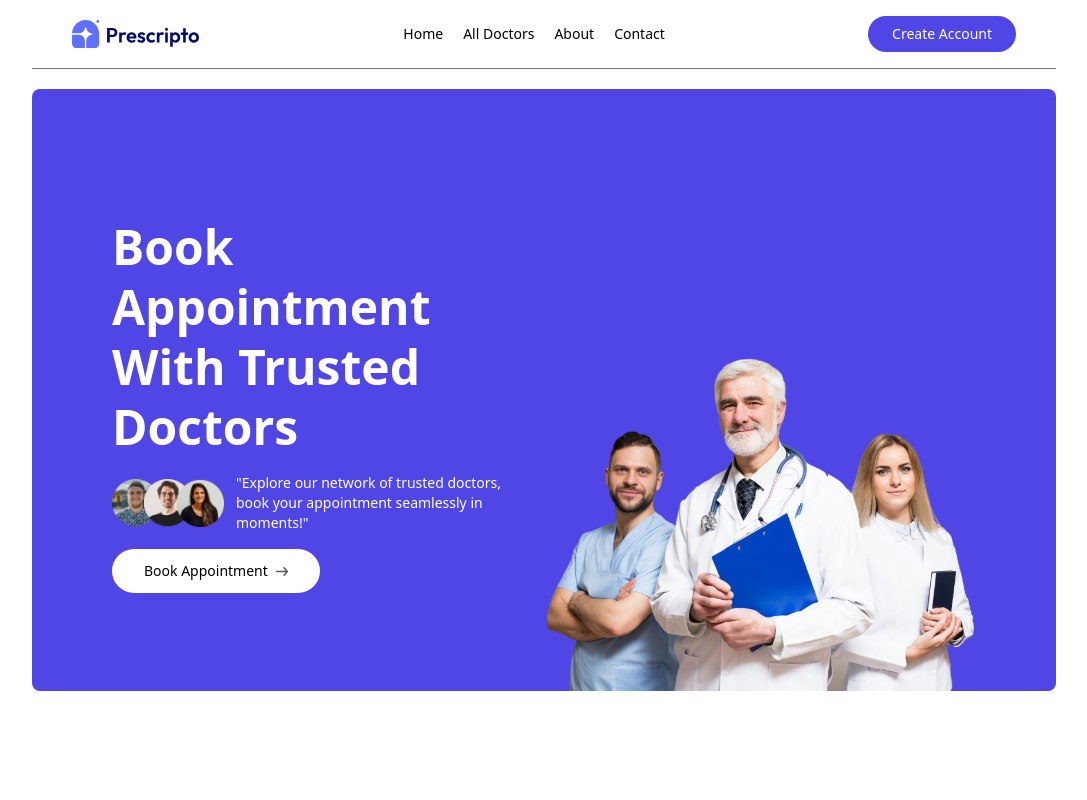
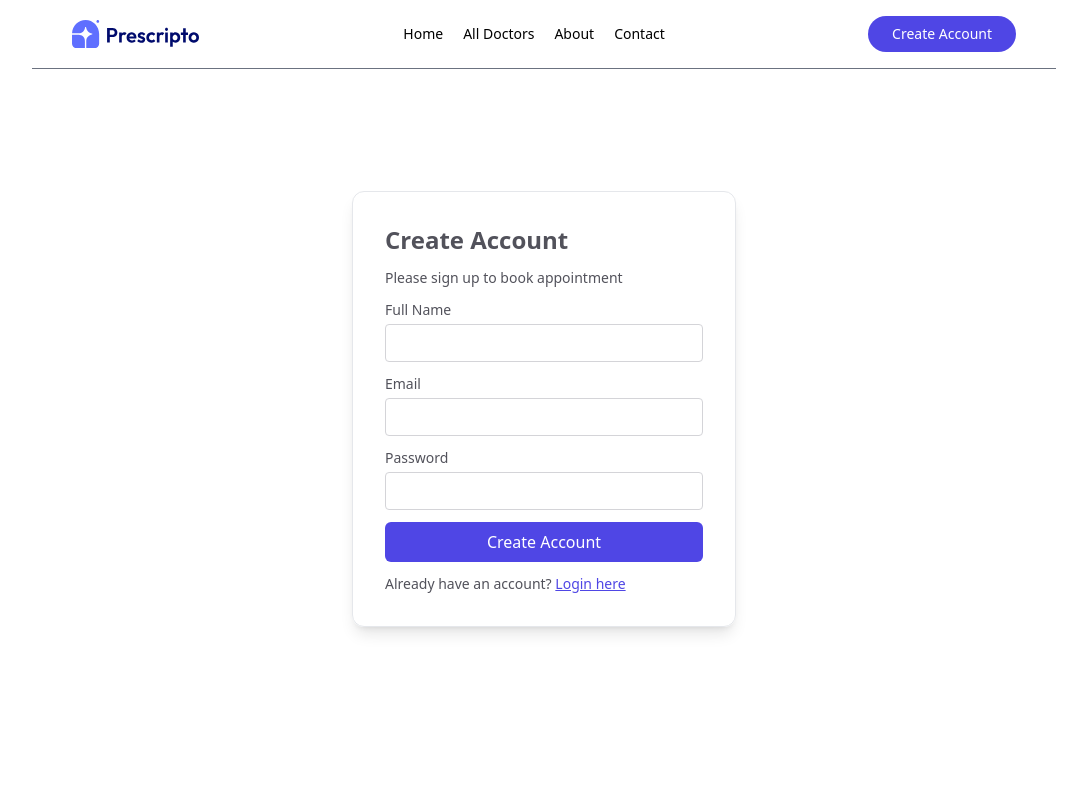
Before and after one commit to Sarat20/docpoint, a React (Vite) app in the folder frontend/: page /login in a window 1280 px wide. Shown: the top 800 px of the page, without its empty margins (96-1183 px from the left). Built offline with nearby package versions, Linux system fonts and the light colour scheme; a web font is replaced by a local one.

Commit message:
added login and sign up part and integrated with navbar

```diff
--- a/frontend/src/App.jsx
+++ b/frontend/src/App.jsx
@@ -2,14 +2,22 @@
 import { Routes, Route } from 'react-router-dom'
 
 import {ToastContainer,toast} from 'react-toastify'
-import Header from './components/Header'
 import Navbar from './components/Navbar'
 import Footer from './components/Footer'
+import Login from './pages/Login'
+import Home from './pages/Home'
+
 const App = () => {
   return (
     <div className="mx-10 sm:mx-[10%]">
+      <ToastContainer/>
      <Navbar/>
-      <Header/>
+      <Routes>
+        <Route path='/' element={<Home />} />
+        <Route path='/login' element={<Login />} />
+
+      </Routes>
+
       <Footer/>
     </div>
   )
--- /dev/null
+++ b/frontend/src/pages/Home.jsx
@@ -0,0 +1,13 @@
+import React from 'react'
+import Header from '../components/Header'
+const Home = () => {
+  return (
+    <div>
+
+      <Header/>
+
+    </div>
+  )
+}
+
+export default Home
--- /dev/null
+++ b/frontend/src/pages/Login.jsx
@@ -0,0 +1,84 @@
+import React, { useState } from 'react';
+
+const Login = () => {
+  const [state, setState] = useState('Sign Up');
+  const [email, setEmail] = useState('');
+  const [password, setPassword] = useState('');
+  const [name, setName] = useState('');
+
+  const onsubmitHandler = (event) => {
+    event.preventDefault();
+    // Simulated frontend-only behavior
+    alert(`${state} successful!`);
+  };
+
+  return (
+    <div>
+      <form onSubmit={onsubmitHandler} className='min-h-[80vh] flex items-center'>
+        <div className='flex flex-col gap-3 m-auto items-start p-8 min-w-[340px] sm:min-w-96 border rounded-xl text-zinc-600 text-sm shadow-lg'>
+          <p className='text-2xl font-semibold'>
+            {state === 'Sign Up' ? "Create Account" : "Login"}
+          </p>
+          <p>Please {state === 'Sign Up' ? "sign up " : "log in "}to book appointment</p>
+
+          {state === 'Sign Up' && (
+            <div className='w-full'>
+              <p>Full Name</p>
+              <input
+                className='border border-zinc-300 rounded w-full p-2 mt-1'
+                type="text"
+                onChange={(e) => setName(e.target.value)}
+                value={name}
+                required
+              />
+            </div>
+          )}
+
+          <div className='w-full'>
+            <p>Email</p>
+            <input
+              className='border border-zinc-300 rounded w-full p-2 mt-1'
+              type="email"
+              onChange={(e) => setEmail(e.target.value)}
+              value={email}
+              required
+            />
+          </div>
+
+          <div className='w-full'>
+            <p>Password</p>
+            <input
+              className='border border-zinc-300 rounded w-full p-2 mt-1'
+              type="password"
+              onChange={(e) => setPassword(e.target.value)}
+              value={password}
+              required
+            />
+          </div>
+
+          <button type='submit' className='text-white bg-primary text-center w-full py-2 rounded-md text-base'>
+            {state === 'Sign Up' ? "Create Account" : "Login"}
+          </button>
+
+          {state === 'Sign Up' ? (
+            <p>
+              Already have an account?{' '}
+              <span onClick={() => setState('Login')} className='text-primary underline cursor-pointer'>
+                Login here
+              </span>
+            </p>
+          ) : (
+            <p>
+              Create a new account?{' '}
+              <span onClick={() => setState('Sign Up')} className='text-primary underline cursor-pointer'>
+                Click here
+              </span>
+            </p>
+          )}
+        </div>
+      </form>
+    </div>
+  );
+};
+
+export default Login;
```
